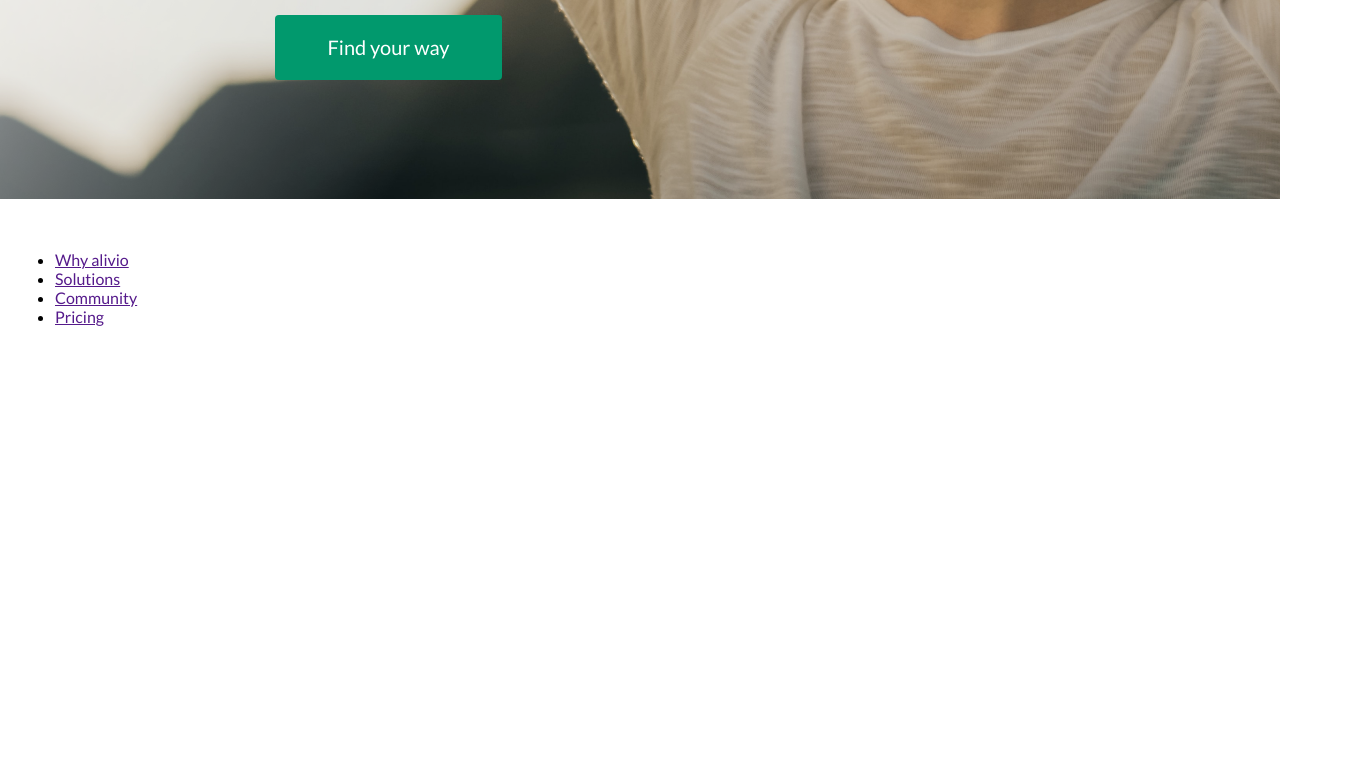
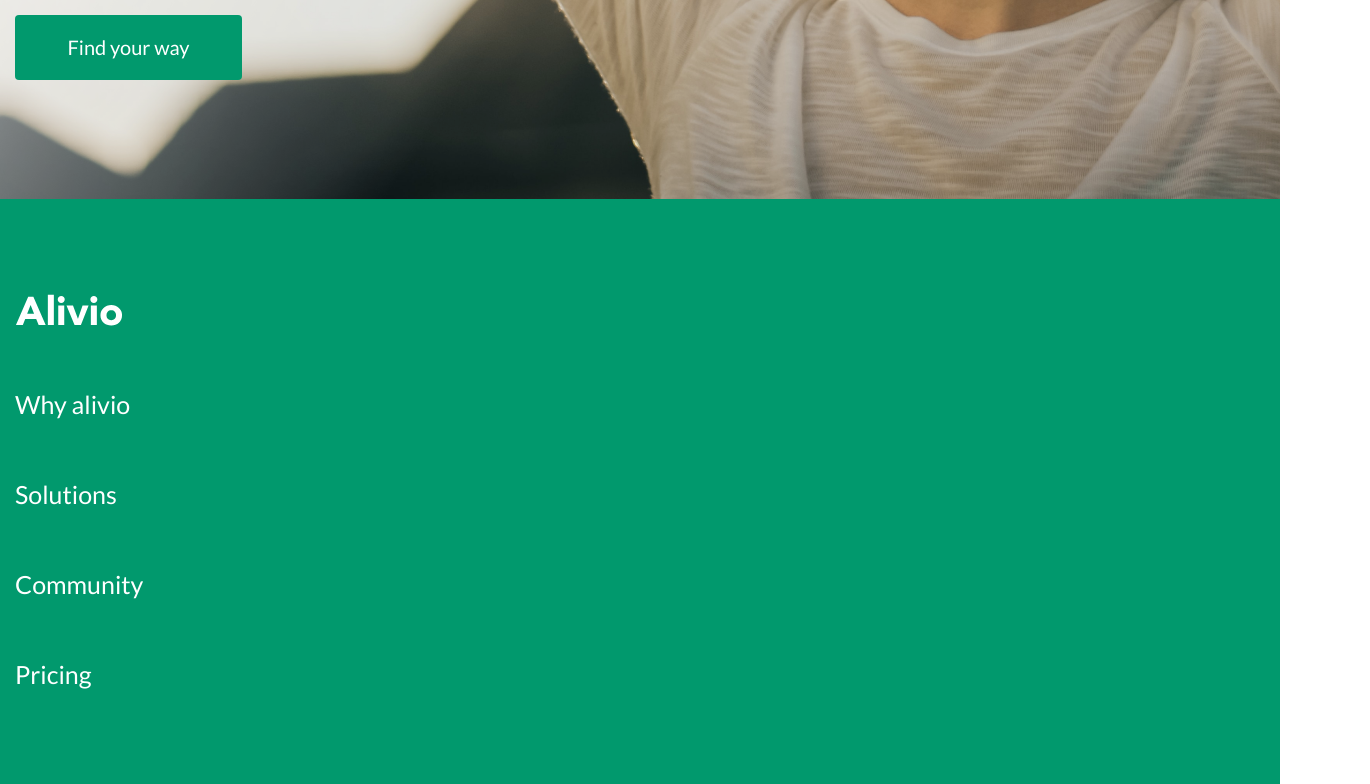
Before and after one commit to PutilinIlya1982/Site_2_portfolio, a plain HTML site: page index.html in a window 1280 px wide. Shown: the part 696-1480 px from the top of the page, 1370 px wide, since content can reach past the window. Before the commit the page ends 1038 px from the top, so only its background shows below. Drawn offline with Linux system fonts and the light colour scheme.

Commit message:
Footer_menu_12.10

```diff
--- a/Style/main.css
+++ b/Style/main.css
@@ -12,15 +12,12 @@ body {
 }
 
 .container {
-    min-width: 1370px;
+    max-width: 1370px;
     width: 100%;
     margin: 0 auto;
     padding: 0 15px;
 }
 /* Header */
-.container__header-text {
-    margin-left: 260px;
-}
 
 .header {
     padding-top: 175px;
@@ -63,3 +60,30 @@ body {
     cursor: pointer;
 }
 /* Footer */
+.footer {
+    background-color: #01996D;
+    padding: 95px 0;
+}
+.footer ul li a {
+    color: #FFFFFF;
+    font-size: 25px;
+    margin-bottom: 60px;
+    text-decoration: none;
+}
+.footer ul li a:hover {
+    opacity:0.8;
+}
+.footer ul {
+    list-style: none;
+    margin: 0;
+    padding: 0;
+}
+.footer ul li {
+    margin-bottom: 60px;
+}
+.footer .logo {
+    margin-bottom: 60px;
+}
+.footer ul li:last-child {
+    margin-bottom: 0;
+}
--- a/index.html
+++ b/index.html
@@ -25,6 +25,7 @@
     <!-- Раздел footer-->
     <footer class="footer">
         <div class="container">
+            <div class="container__footer_menu">
                 <img src="IMG/Alivio_logo.svg" alt="Logo" class="logo">
                 <ul>
                     <li><a href="">Why alivio</a></li>
@@ -33,7 +34,7 @@
                     <li><a href="">Pricing</a></li>
                 </ul>
             </div>
-
+        </div>
     </footer>
 
 </body>
```
Lines whose indentation alone changed are shown as unchanged.
